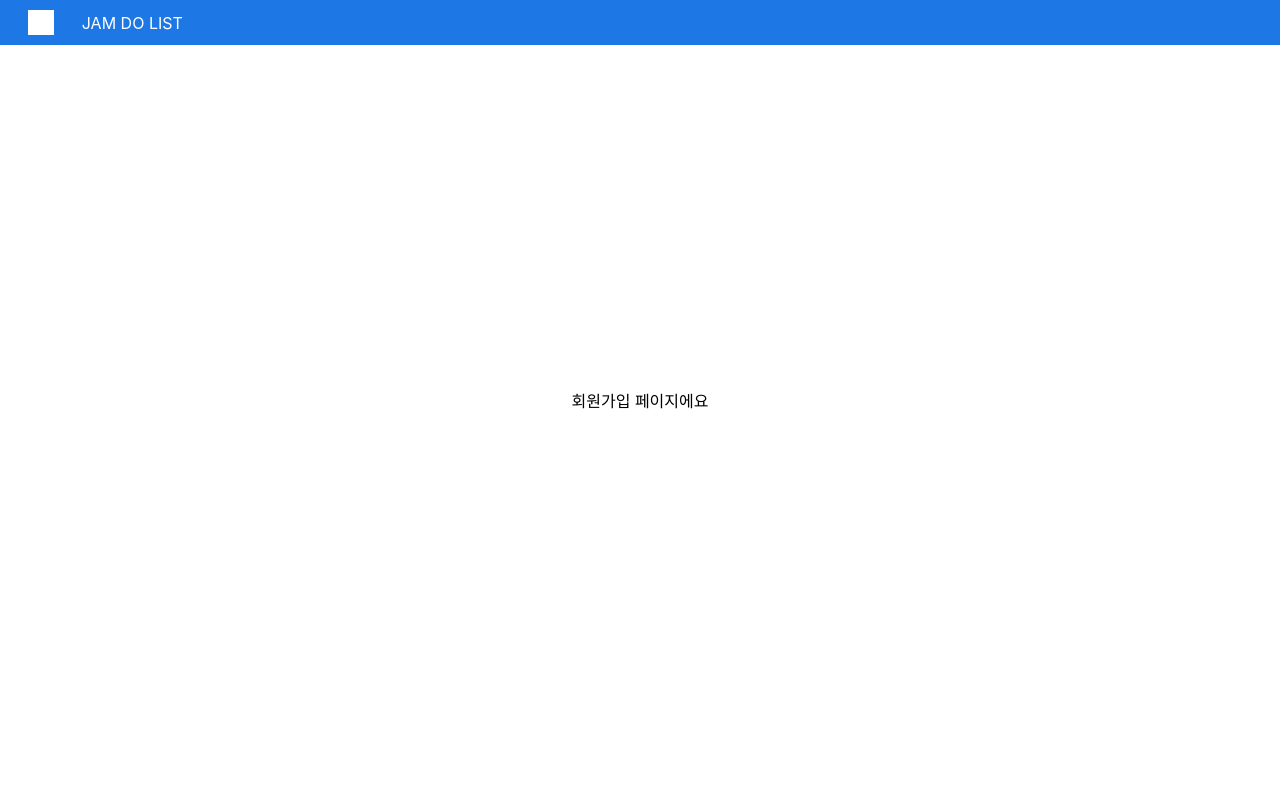
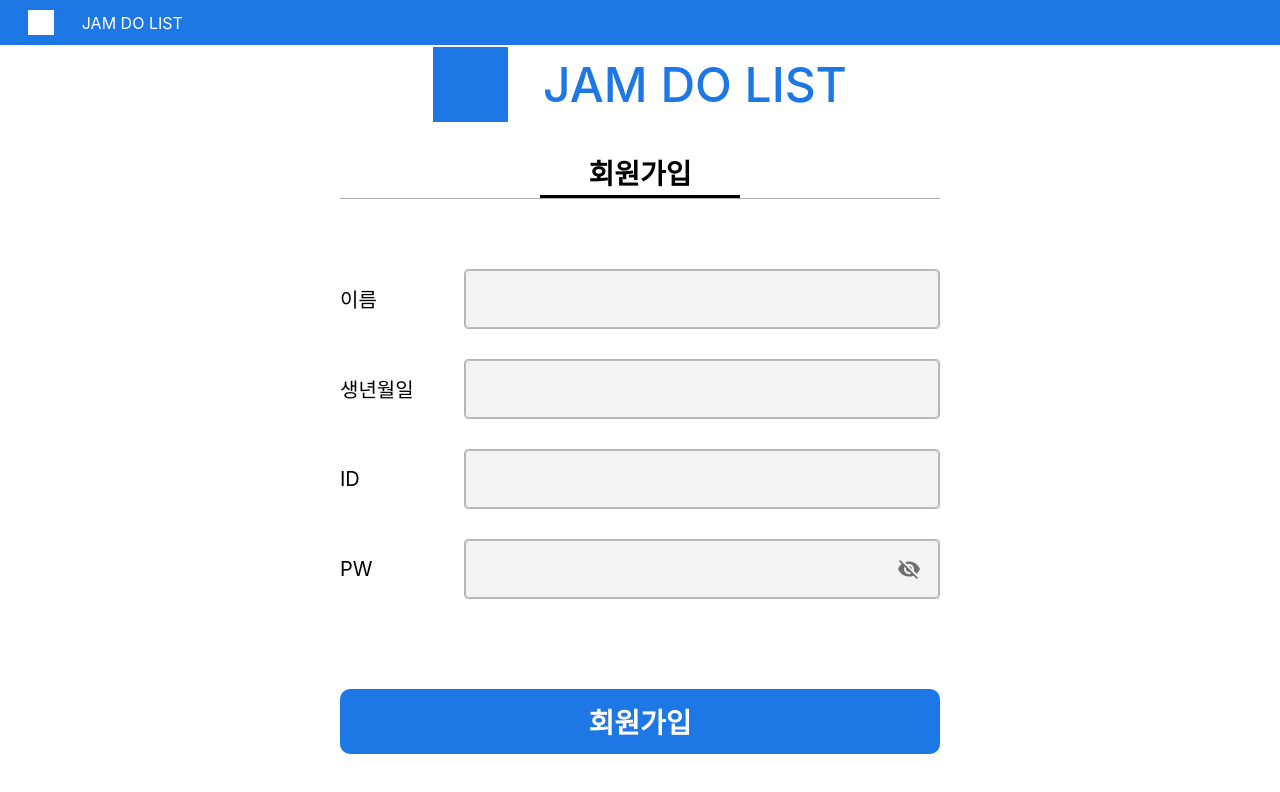
Before and after one commit to Sungjinyoung/todo-front, a React (Create React App) app: page /register in a window 1280 px wide. Shown: the top 792 px of the page. Built offline with nearby package versions, Linux system fonts and the light colour scheme.

Commit message:
input 구현 및 login, register page 생성

```diff
--- a/src/components/Share/Input/Input.tsx
+++ b/src/components/Share/Input/Input.tsx
@@ -1,9 +1,9 @@
 import React from 'react'
 import {
-  FormControl,
   IconButton,
   InputAdornment,
   OutlinedInput,
+  SxProps,
 } from '@mui/material'
 import './Input.scss'
 import { Visibility, VisibilityOff } from '@mui/icons-material'
@@ -13,13 +13,21 @@ interface InputProps {
   onChange?: (e: React.ChangeEvent<HTMLInputElement>) => void
   showPassword?: boolean
   changeShowPassword?: (e: React.MouseEvent<HTMLButtonElement>) => void
+  style?: SxProps
 }
 
 const Input = (props: InputProps) => {
-  const { type, onChange, showPassword, changeShowPassword } = props
+  const {
+    type,
+    onChange,
+    showPassword = true,
+    changeShowPassword,
+    style,
+  } = props
   return (
     <>
       <OutlinedInput
+        sx={style}
         className="input"
         type={showPassword ? 'text' : 'password'}
         onChange={onChange}
--- /dev/null
+++ b/src/contexts/login.tsx
@@ -0,0 +1,62 @@
+import React, { createContext, useContext, useReducer } from 'react'
+
+interface LoginForm {
+  id: string
+  password: string
+}
+
+type LoginDispatch = React.Dispatch<Action>
+
+type Action =
+  | { type: 'HANDLE_ID'; id: string }
+  | { type: 'HANDLE_PASSWORD'; password: string }
+
+interface LoginContextProviderProps {
+  children: React.ReactNode
+}
+
+const LoginStateContext = createContext<LoginForm | null>(null)
+const LoginDispatchContext = createContext<LoginDispatch | null>(null)
+
+export const useLoginStateContext = (): LoginForm => {
+  const state = useContext(LoginStateContext)
+  if (!state) throw new Error('unknown type')
+  return state
+}
+
+export const useLoginDispatchContext = (): LoginDispatch => {
+  const dispatch = useContext(LoginDispatchContext)
+  if (!dispatch) throw new Error()
+  return dispatch
+}
+
+const reducer = (state: LoginForm, action: Action): LoginForm => {
+  switch (action.type) {
+    case 'HANDLE_ID': {
+      return { ...state, id: action.id }
+    }
+    case 'HANDLE_PASSWORD': {
+      return { ...state, password: action.password }
+    }
+    default:
+      throw new Error('Unknown Action Type')
+  }
+}
+
+const LoginContextProvider = (props: LoginContextProviderProps) => {
+  const { children } = props
+  const [state, dispatch] = useReducer(reducer, {
+    id: '',
+    password: '',
+  })
+
+  return (
+    <LoginStateContext.Provider value={state}>
+      <LoginDispatchContext.Provider value={dispatch}>
+        {children}
+      </LoginDispatchContext.Provider>
+    </LoginStateContext.Provider>
+  )
+}
+
+export default LoginContextProvider
--- a/src/pages/Login/Login.tsx
+++ b/src/pages/Login/Login.tsx
@@ -1,11 +1,13 @@
-import React, { useState } from 'react'
+import React, { InputHTMLAttributes, useState } from 'react'
 import Button from '../../components/Share/Button/Button'
 import Input from '../../components/Share/Input/Input'
 import MainTitle from '../../components/Share/MainTitle/MainTitle'
 import './Login.scss'
 import { useNavigate } from 'react-router-dom'
+import { useLoginDispatchContext } from '../../contexts/login'
 
 const Login = () => {
+  const dispatch = useLoginDispatchContext()
   const [showPassword, setShowPassword] = useState<boolean>(false)
   const navigate = useNavigate()
 
@@ -15,7 +17,10 @@ const Login = () => {
 
   const changeShowPassword = () => {
     setShowPassword((prev) => !prev)
-    console.log(showPassword)
+  }
+
+  const handleInputId = (e: React.ChangeEvent<HTMLInputElement>) => {
+    dispatch({ type: 'HANDLE_ID', id: e.target.value })
   }
 
   return (
@@ -26,7 +31,7 @@ const Login = () => {
       </div>
       <div className="input-form">
         <div className="id">ID</div>
-        <Input type="text" />
+        <Input type="text" onChange={handleInputId} />
         <div className="password">PW</div>
         <Input
           type="password"
--- a/src/pages/Register/Register.scss
+++ b/src/pages/Register/Register.scss
@@ -4,4 +4,52 @@
   flex-direction: column;
   align-items: center;
   justify-content: center;
+
+  margin: auto;
+
+  width: 600px;
+
+  .title-wrapper {
+    display: flex;
+    justify-content: center;
+    width: 100%;
+    height: 46px;
+    color: #000000;
+    margin-top: 30px;
+    font-size: 28px;
+    font-weight: 600;
+    border-bottom: 1px solid #b4b4b4;
+    .title {
+      text-align: center;
+      width: 200px;
+      border-bottom: 3px solid #000000;
+    }
+  }
+  .input-form {
+    width: 100%;
+    margin-top: 70px;
+    .form {
+      display: flex;
+      align-items: center;
+      margin-bottom: 30px;
+      .label {
+        width: 134px;
+        font-size: 20px;
+        margin-right: 20px;
+      }
+    }
+  }
+  .button-wrapper {
+    margin-top: 60px;
+    width: 100%;
+  }
+
+  .register-routing-button {
+    margin-top: 23px;
+    font-weight: bold;
+    font-size: 18px;
+    line-height: 18px;
+    color: #434343;
+    cursor: pointer;
+  }
 }
--- a/src/pages/Register/Register.tsx
+++ b/src/pages/Register/Register.tsx
@@ -1,8 +1,46 @@
-import React from "react"
-import "./Register.scss"
+import { SxProps } from '@mui/material'
+import { padding } from '@mui/system'
+import React from 'react'
+import Button from '../../components/Share/Button/Button'
+import Input from '../../components/Share/Input/Input'
+import MainTitle from '../../components/Share/MainTitle/MainTitle'
+import './Register.scss'
+
+const RegisterInputStyle: SxProps = {
+  height: 60,
+  padding: '26px 22px',
+}
 
 const Register = () => {
-  return <div className="register-page-container">회원가입 페이지에요</div>
+  return (
+    <div className="register-page-container">
+      <MainTitle />
+      <div className="title-wrapper">
+        <div className="title">회원가입</div>
+      </div>
+      <div className="input-form">
+        <div className="form name">
+          <span className="label">이름</span>
+          <Input style={RegisterInputStyle} type="text" />
+        </div>
+        <div className="form birth">
+          <span className="label">생년월일</span>
+          <Input style={RegisterInputStyle} type="text" />
+        </div>
+        <div className="form id">
+          <span className="label">ID</span>
+          <Input style={RegisterInputStyle} type="text" />
+        </div>
+        <div className="form password">
+          <span className="label">PW</span>
+          <Input style={RegisterInputStyle} type="password" />
+        </div>
+      </div>
+      <div className="button-wrapper">
+        <Button text="회원가입" />
+      </div>
+    </div>
+  )
 }
 
 export default Register
--- a/src/routes/Router.tsx
+++ b/src/routes/Router.tsx
@@ -1,17 +1,20 @@
-import React from "react"
-import { BrowserRouter, Route, Routes } from "react-router-dom"
-import Layout from "../components/Layout/Layout"
-import Login from "../pages/Login/Login"
-import Register from "../pages/Register/Register"
+import React from 'react'
+import { BrowserRouter, Route, Routes } from 'react-router-dom'
+import Layout from '../components/Layout/Layout'
+import LoginContextProvider from '../contexts/login'
+import Login from '../pages/Login/Login'
+import Register from '../pages/Register/Register'
 
 const Router = () => {
   return (
     <BrowserRouter>
       <Layout>
-        <Routes>
-          <Route path="/" element={<Login />}></Route>
-          <Route path="/register" element={<Register />}></Route>
-        </Routes>
+        <LoginContextProvider>
+          <Routes>
+            <Route path="/" element={<Login />}></Route>
+            <Route path="/register" element={<Register />}></Route>
+          </Routes>
+        </LoginContextProvider>
       </Layout>
     </BrowserRouter>
   )
```
Also changed, not shown: src/interface/interface.ts (deleted, +0 -18 lines), src/contexts/todolist.ts (deleted), 1 other file (tests, documents, lock files or other folders).
